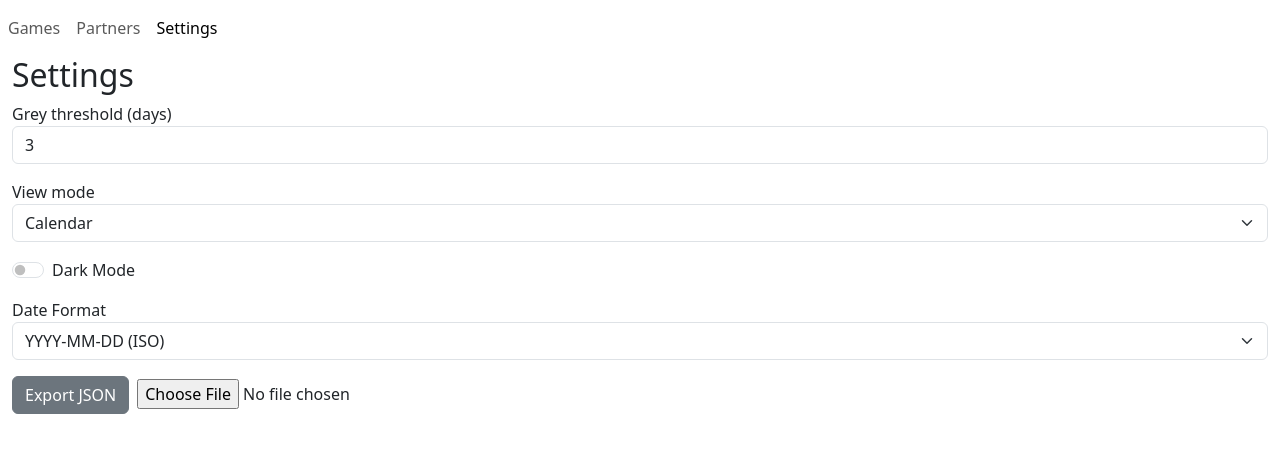
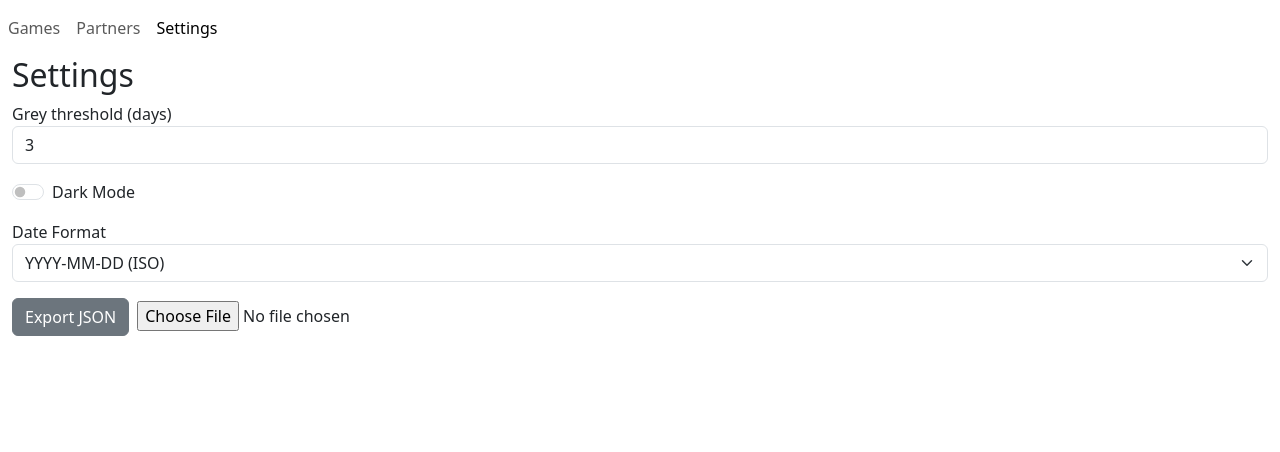
Before and after one commit to NebuPookins/Stream-Collab-Scheduler, a React (Vite) app: page /#/settings in a window 1280 px wide. Shown: the top 452 px of the page. Built offline with nearby package versions, Linux system fonts and the light colour scheme.

Commit message:
Remove unused View Mode feature from Settings

```diff
--- a/src/components/SettingsView.tsx
+++ b/src/components/SettingsView.tsx
@@ -6,7 +6,6 @@ interface SettingsProps { store: Store; setStore: React.Dispatch<React.SetStateA
 
 const SettingsView: React.FC<SettingsProps> = ({ store, setStore }) => {
   const [greyDays, setGreyDays] = useState(store.settings.greyThresholdDays);
-  const [viewMode, setViewMode] = useState(store.settings.viewMode);
   const [darkMode, setDarkMode] = useState(store.settings.darkMode);
   const [dateFormat, setDateFormat] = useState<DateFormatOption>(store.settings.dateFormat);
 
@@ -16,7 +15,6 @@ const SettingsView: React.FC<SettingsProps> = ({ store, setStore }) => {
   useEffect(() => {
     initialLoadComplete.current = false;
     setGreyDays(store.settings.greyThresholdDays);
-    setViewMode(store.settings.viewMode);
     setDarkMode(store.settings.darkMode);
     setDateFormat(store.settings.dateFormat);
   }, [store.settings]);
@@ -25,18 +23,18 @@ const SettingsView: React.FC<SettingsProps> = ({ store, setStore }) => {
   useEffect(() => {
     if (!initialLoadComplete.current) {
       // Heuristic to wait for state sync from props
-      if (greyDays === store.settings.greyThresholdDays && viewMode === store.settings.viewMode &&
+      if (greyDays === store.settings.greyThresholdDays &&
           darkMode === store.settings.darkMode && dateFormat === store.settings.dateFormat) {
         initialLoadComplete.current = true;
       }
       return; // Don't save on initial load or during state sync
     }
 
-    const newSettings = { greyThresholdDays: greyDays, viewMode, darkMode, dateFormat };
+    const newSettings = { greyThresholdDays: greyDays, darkMode, dateFormat };
     const newStore = { ...store, settings: newSettings };
     setStore(newStore);
     saveStore(newStore);
-  }, [greyDays, viewMode, darkMode, dateFormat, store, setStore]);
+  }, [greyDays, darkMode, dateFormat, store, setStore]);
 
   const exportJSON = () => {
     const blob = new Blob([JSON.stringify(store, null, 2)], { type: 'application/json' });
@@ -63,13 +61,6 @@ const SettingsView: React.FC<SettingsProps> = ({ store, setStore }) => {
         <label>Grey threshold (days)</label>
         <input type="number" className="form-control" value={greyDays} onChange={e => setGreyDays(+e.target.value)} />
       </div>
-      <div className="mb-3">
-        <label>View mode</label>
-        <select className="form-select" value={viewMode} onChange={e => setViewMode(e.target.value as any)}>
-          <option value="calendar">Calendar</option>
-          <option value="list">List</option>
-        </select>
-      </div>
       <div className="form-check form-switch mb-3">
         <input className="form-check-input" type="checkbox" checked={darkMode} onChange={e => setDarkMode(e.target.checked)} />
         <label className="form-check-label">Dark Mode</label>
--- a/src/storage.ts
+++ b/src/storage.ts
@@ -10,7 +10,7 @@ export async function loadStore(): Promise<Store> {
     return idbVal as Store;
   }
   // default empty store
-  return { games: [], partners: [], settings: { greyThresholdDays: 3, viewMode: "calendar", darkMode: false, dateFormat: "YYYY-MM-DD" } };
+  return { games: [], partners: [], settings: { greyThresholdDays: 3, darkMode: false, dateFormat: "YYYY-MM-DD" } };
 }
 
 export async function saveStore(store: Store) {
--- a/src/types.ts
+++ b/src/types.ts
@@ -36,7 +36,6 @@ export type DateFormatOption = "MM/DD/YYYY" | "DD/MM/YYYY" | "YYYY-MM-DD" | "Mon
 
 export interface Settings {
   greyThresholdDays: number;
-  viewMode: "calendar" | "list";
   darkMode: boolean;
   dateFormat: DateFormatOption;
 }
```
